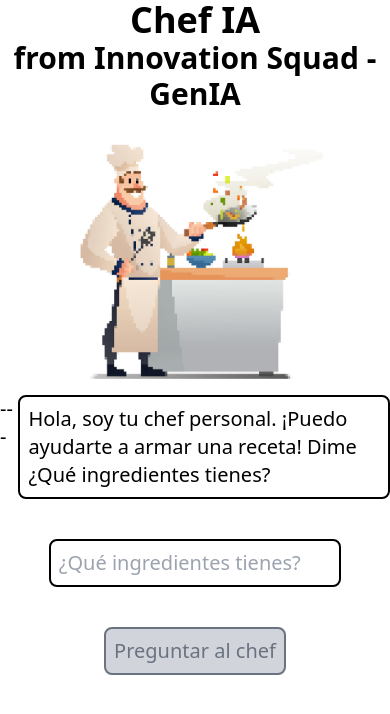
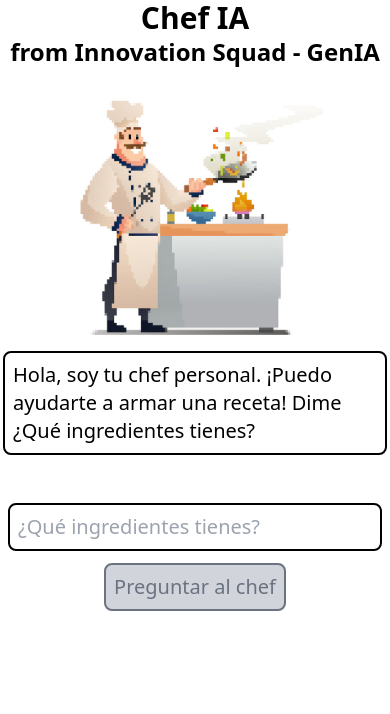
Before and after one commit to NicMotta/chef-ia, an Astro site: page / in a window 390 px wide. Built offline with nearby package versions, Linux system fonts and the light colour scheme; Astro itself is replaced by a stand-in of ours.

Commit message:
fixed responsive

```diff
--- a/src/components/InputText.jsx
+++ b/src/components/InputText.jsx
@@ -61,9 +61,9 @@ export default function InputText(props) {
   }, [$isLoading, $response]);
 
   return (
-    <>
+    <div className="p-2 flex flex-col gap-3">
       <input
-        className="border-2 border-black p-2 rounded-lg text-xl w-3/4 m-auto disabled:border-gray-500"
+        className="border-2 border-black p-2 rounded-lg text-xl w-full md:w-3/4 m-auto disabled:border-gray-500"
         type="text"
         id='text-input'
         name={props.name}
@@ -75,6 +75,6 @@ export default function InputText(props) {
       <button className="text-xl m-auto border-2 rounded-lg p-2 border-black bg-orange-500 hover:bg-orange-400 disabled:bg-gray-300 disabled:border-gray-500 disabled:text-gray-500" disabled={value === '' || $isLoading} onClick={handleClick}>
         {$isLoading ? CONTENT.button.loading : CONTENT.button.start}
       </button>
-    </>
+    </div>
   );
 }
--- a/src/components/TextDialog.jsx
+++ b/src/components/TextDialog.jsx
@@ -1,8 +1,3 @@
-import { CONTENT } from "../utils/constants"
-
 export default function TextDialog(props) {
-  return <div className="flex">
-    <p className="text-xl">{CONTENT.dialog}</p>
-    <p className="text-xl p-2 border-2 border-black rounded-lg bg-white max-w-sm text-pretty w-full md:w-96">{props.content}</p>
-  </div>
+  return <p className="text-xl border-2 border-black rounded-lg bg-white max-w-sm text-pretty w-full md:w-96 p-2">{props.content}</p>
 }
--- a/src/layouts/Layout.astro
+++ b/src/layouts/Layout.astro
@@ -20,10 +20,12 @@ const { title } = Astro.props;
     <title>{title}</title>
   </head>
   <body>
-    <h1 class="text-4xl font-bold text-center">
+    <h1 class="text-3xl md:text-4xl font-bold text-center">
       {CONTENT.title}
     </h1>
-    <h2 class="text-3xl font-bold text-center mb-8">{CONTENT.subtitle}</h2>
+    <h2 class="text-2xl md:text-3xl font-bold text-center mb-8">
+      {CONTENT.subtitle}
+    </h2>
     <slot />
   </body>
 </html>
--- a/src/utils/constants.js
+++ b/src/utils/constants.js
@@ -18,7 +18,6 @@ export const CONTENT = {
     start: "Preguntar al chef",
     loading: "Pensando ...",
   },
-  dialog: "---",
 };
 
 export const URL = "http://localhost:11434/api/generate";
```
